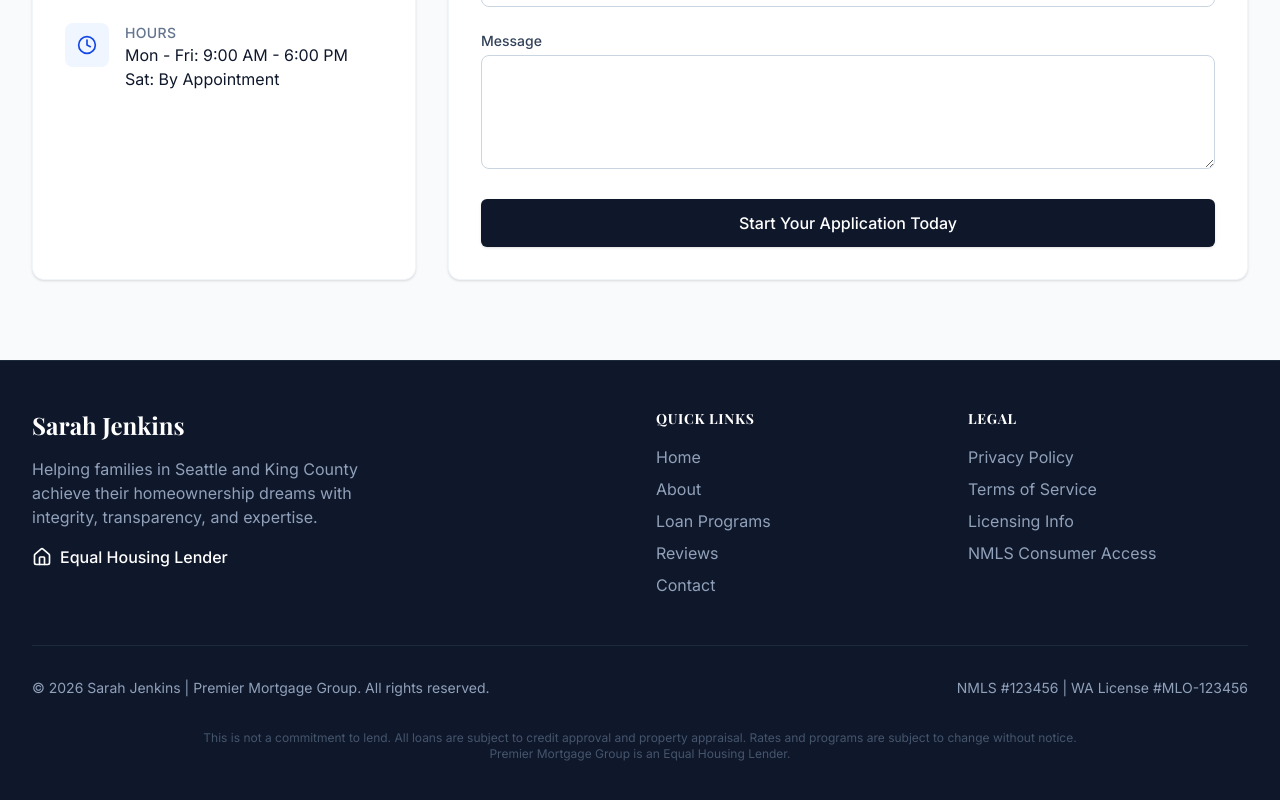
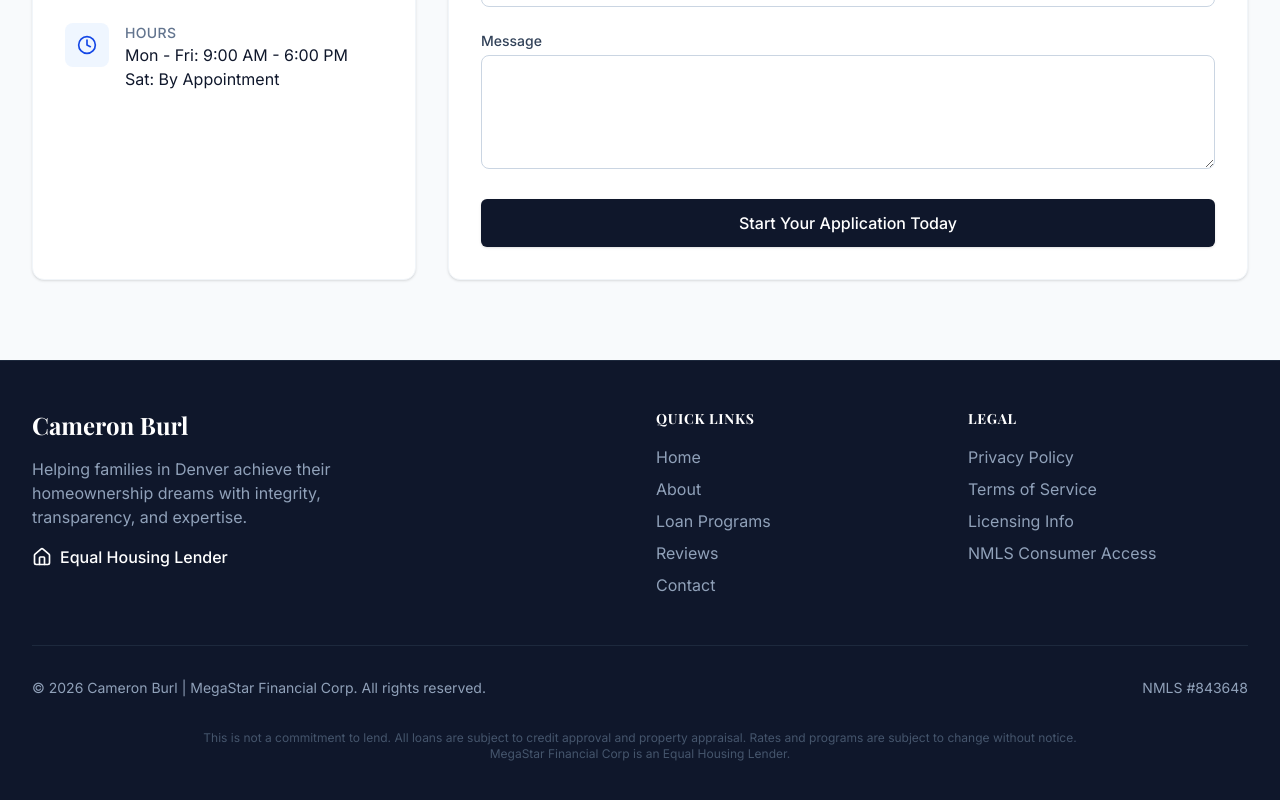
Before and after one commit to astraluxeindustries/cameron-burl, a React (Vite) app in the folder premium-mortgage-officer/: page / in a window 1280 px wide. Shown: the part 5837-6637 px from the top of the page. Built offline with nearby package versions, Linux system fonts and the light colour scheme; a web font is replaced by a local one.

Commit message:
Update Footer.tsx

```diff
--- a/premium-mortgage-officer/src/components/Footer.tsx
+++ b/premium-mortgage-officer/src/components/Footer.tsx
@@ -7,9 +7,9 @@ export const Footer = () => {
       <div className="max-w-7xl mx-auto px-4 sm:px-6 lg:px-8">
         <div className="grid md:grid-cols-4 gap-8 mb-12">
           <div className="col-span-1 md:col-span-2">
-            <h3 className="text-white font-serif text-2xl font-bold mb-4">Sarah Jenkins</h3>
+            <h3 className="text-white font-serif text-2xl font-bold mb-4">Cameron Burl</h3>
             <p className="mb-4 text-slate-400 max-w-sm">
-              Helping families in Seattle and King County achieve their homeownership dreams with integrity, transparency, and expertise.
+              Helping families in Denver achieve their homeownership dreams with integrity, transparency, and expertise.
             </p>
             <div className="flex items-center space-x-2 text-white">
               <Home className="w-5 h-5" />
@@ -40,15 +40,15 @@ export const Footer = () => {
         </div>
 
         <div className="border-t border-slate-800 pt-8 text-sm text-center md:text-left flex flex-col md:flex-row justify-between items-center">
-          <p>&copy; {new Date().getFullYear()} Sarah Jenkins | Premier Mortgage Group. All rights reserved.</p>
+          <p>&copy; {new Date().getFullYear()} Cameron Burl | MegaStar Financial Corp. All rights reserved.</p>
           <p className="mt-2 md:mt-0">
-            NMLS #123456 | WA License #MLO-123456
+            NMLS #843648
           </p>
         </div>
 
         <div className="mt-8 text-xs text-slate-600 text-center max-w-4xl mx-auto">
           <p>
-            This is not a commitment to lend. All loans are subject to credit approval and property appraisal. Rates and programs are subject to change without notice. Premier Mortgage Group is an Equal Housing Lender.
+            This is not a commitment to lend. All loans are subject to credit approval and property appraisal. Rates and programs are subject to change without notice. MegaStar Financial Corp is an Equal Housing Lender.
           </p>
         </div>
       </div>
```
